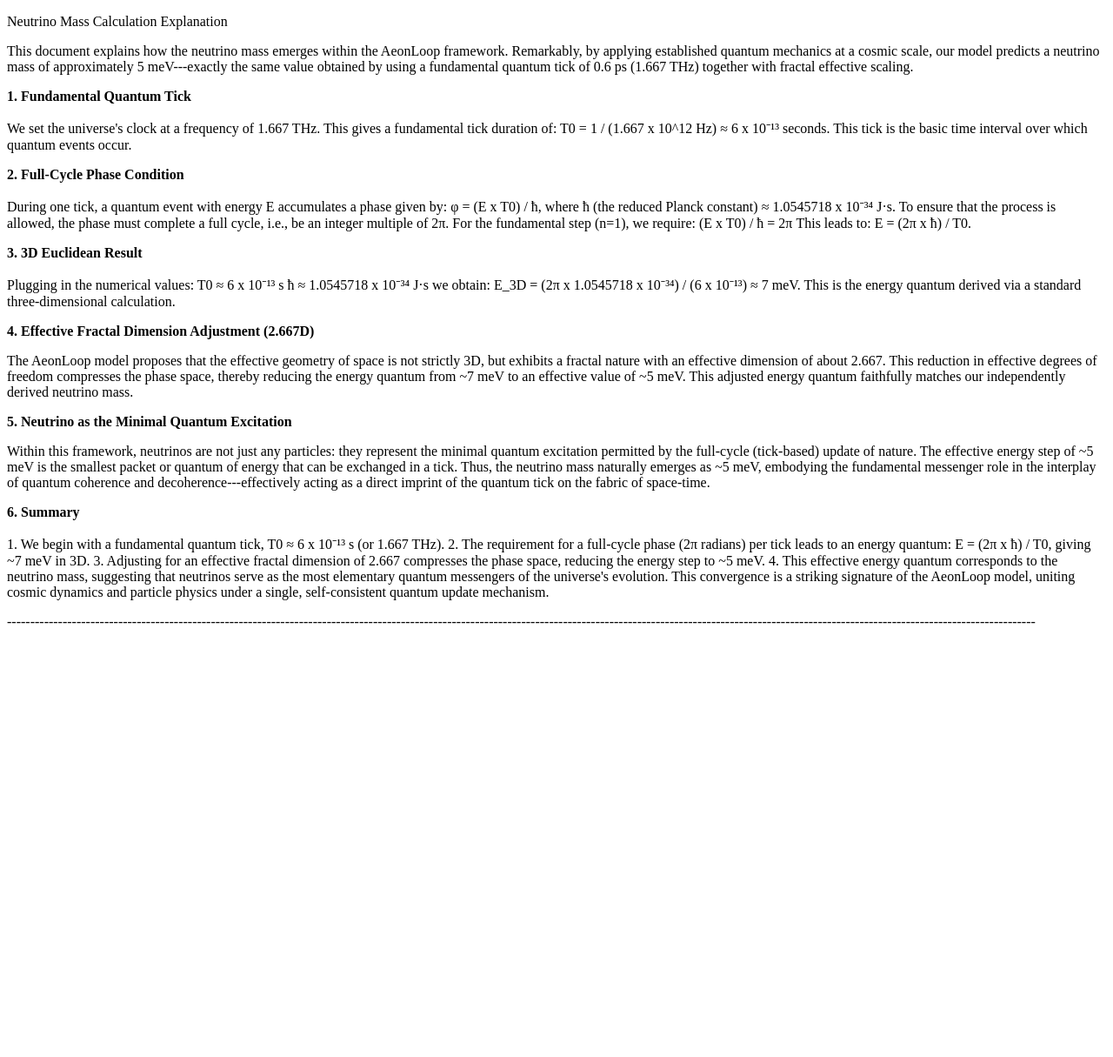
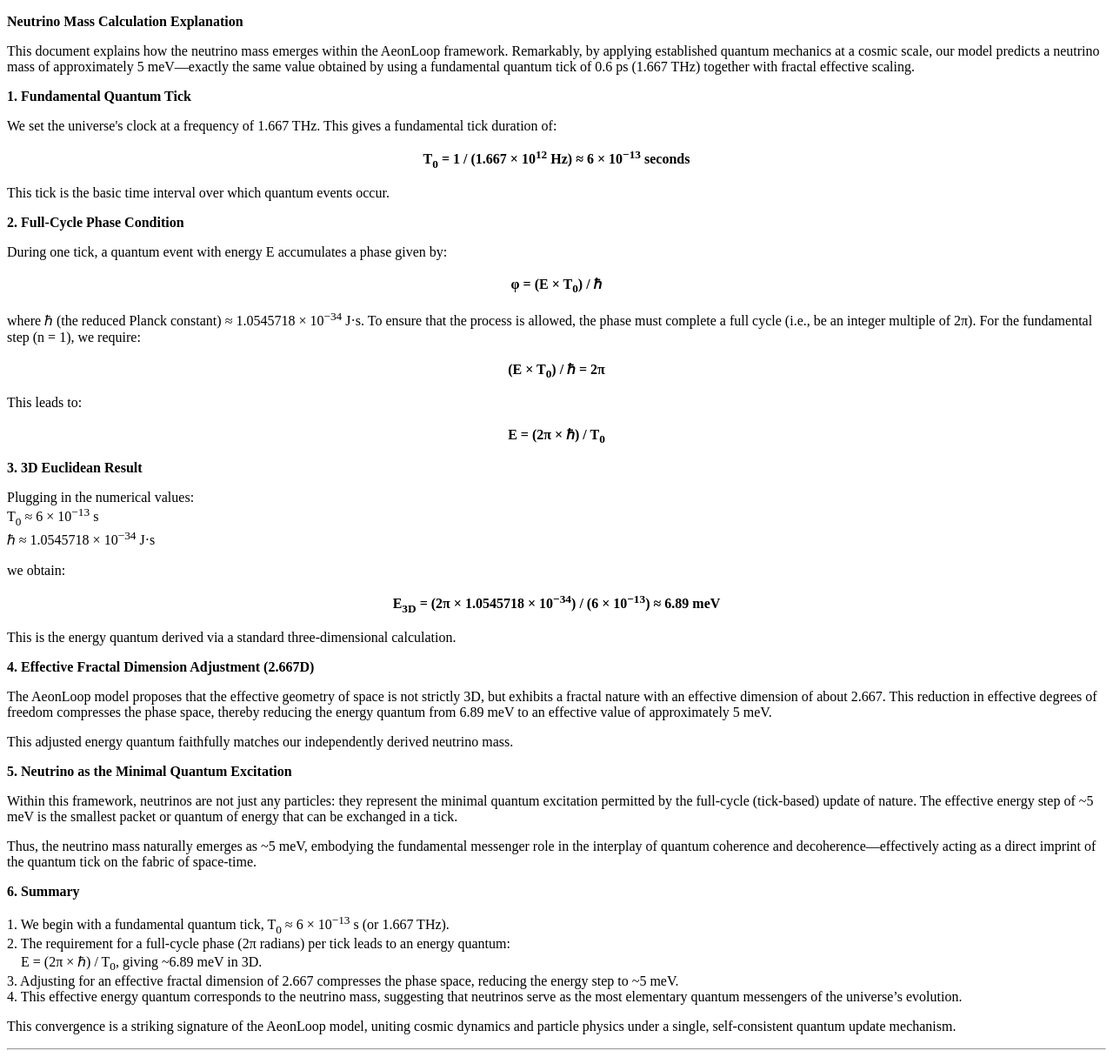
Before and after one commit to CosmicReplicator/AeonLoop, a Jekyll site: the page built from Papers/Neutrino_Mass_Calculation_Explanation.html, in a window 1280 px wide. Shown: the whole page at 87% size. Built offline with Jekyll 4.4.1, drawn with Linux system fonts in a browser that asks for light colours; before the commit the page ends 900 px from its top, so only the background shows below that.

Commit message:
Update Neutrino_Mass_Calculation_Explanation.html

```diff
--- a/Papers/Neutrino_Mass_Calculation_Explanation.html
+++ b/Papers/Neutrino_Mass_Calculation_Explanation.html
@@ -4,81 +4,117 @@
 ---
 
 
-<p>Neutrino Mass Calculation Explanation</p>
-<p>This document explains how the neutrino mass emerges within the AeonLoop
-framework. Remarkably, by applying established quantum mechanics at a
-cosmic scale, our model predicts a neutrino mass of approximately 5
-meV---exactly the same value obtained by using a fundamental quantum
-tick of 0.6 ps (1.667 THz) together with fractal effective scaling.</p>
+<p><strong>Neutrino Mass Calculation Explanation</strong></p>
+
+<p>
+  This document explains how the neutrino mass emerges within the AeonLoop framework.
+  Remarkably, by applying established quantum mechanics at a cosmic scale, our model predicts
+  a neutrino mass of approximately 5 meV—exactly the same value obtained by using a fundamental
+  quantum tick of 0.6 ps (1.667 THz) together with fractal effective scaling.
+</p>
+
 <p><strong>1. Fundamental Quantum Tick</strong></p>
-<p>We set the universe's clock at a frequency of 1.667 THz. This gives a
-fundamental tick duration of:
 
-T0 = 1 / (1.667 x 10^12 Hz) ≈ 6 x 10⁻¹³ seconds.
+<p>
+  We set the universe's clock at a frequency of 1.667 THz. This gives a fundamental tick duration of:
+</p>
 
-This tick is the basic time interval over which quantum events occur.</p>
+<div style="text-align: center; font-weight: bold; margin: 5px 0;">
+  T<sub>0</sub> = 1 / (1.667 &times; 10<sup>12</sup> Hz) ≈ 6 &times; 10<sup>&minus;13</sup> seconds
+</div>
+
+<p>
+  This tick is the basic time interval over which quantum events occur.
+</p>
+
 <p><strong>2. Full-Cycle Phase Condition</strong></p>
-<p>During one tick, a quantum event with energy E accumulates a phase given
-by:
 
-φ = (E x T0) / ħ,
+<p>
+  During one tick, a quantum event with energy E accumulates a phase given by:
+</p>
 
-where ħ (the reduced Planck constant) ≈ 1.0545718 x 10⁻³⁴ J·s.
+<div style="text-align: center; font-weight: bold; margin: 5px 0;">
+  φ = (E &times; T<sub>0</sub>) / &hbar;
+</div>
 
-To ensure that the process is allowed, the phase must complete a full
-cycle, i.e., be an integer multiple of 2π. For the fundamental step
-(n=1), we require:
+<p>
+  where &hbar; (the reduced Planck constant) ≈ 1.0545718 &times; 10<sup>&minus;34</sup> J·s.
+  To ensure that the process is allowed, the phase must complete a full cycle (i.e., be an integer multiple
+  of 2&pi;). For the fundamental step (n = 1), we require:
+</p>
 
-(E x T0) / ħ = 2π
+<div style="text-align: center; font-weight: bold; margin: 5px 0;">
+  (E &times; T<sub>0</sub>) / &hbar; = 2&pi;
+</div>
 
-This leads to:
+<p>
+  This leads to:
+</p>
 
-E = (2π x ħ) / T0.</p>
+<div style="text-align: center; font-weight: bold; margin: 5px 0;">
+  E = (2&pi; &times; &hbar;) / T<sub>0</sub>
+</div>
+
 <p><strong>3. 3D Euclidean Result</strong></p>
-<p>Plugging in the numerical values:
 
-T0 ≈ 6 x 10⁻¹³ s
-ħ ≈ 1.0545718 x 10⁻³⁴ J·s
+<p>
+  Plugging in the numerical values:
+  <br>
+  T<sub>0</sub> ≈ 6 &times; 10<sup>&minus;13</sup> s<br>
+  &hbar; ≈ 1.0545718 &times; 10<sup>&minus;34</sup> J·s
+</p>
 
-we obtain:
+<p>
+  we obtain:
+</p>
 
-E_3D = (2π x 1.0545718 x 10⁻³⁴) / (6 x 10⁻¹³) ≈ 7 meV.
+<div style="text-align: center; font-weight: bold; margin: 5px 0;">
+  E<sub>3D</sub> = (2&pi; &times; 1.0545718 &times; 10<sup>&minus;34</sup>) / (6 &times; 10<sup>&minus;13</sup>) ≈ 6.89 meV
+</div>
 
-This is the energy quantum derived via a standard three-dimensional
-calculation.</p>
+<p>
+  This is the energy quantum derived via a standard three-dimensional calculation.
+</p>
+
 <p><strong>4. Effective Fractal Dimension Adjustment (2.667D)</strong></p>
-<p>The AeonLoop model proposes that the effective geometry of space is not
-strictly 3D, but exhibits a fractal nature with an effective dimension
-of about 2.667. This reduction in effective degrees of freedom
-compresses the phase space, thereby reducing the energy quantum from ~7
-meV to an effective value of ~5 meV.
 
-This adjusted energy quantum faithfully matches our independently
-derived neutrino mass.</p>
+<p>
+  The AeonLoop model proposes that the effective geometry of space is not strictly 3D, but exhibits a fractal nature
+  with an effective dimension of about 2.667. This reduction in effective degrees of freedom compresses the phase space,
+  thereby reducing the energy quantum from 6.89 meV to an effective value of approximately 5 meV.
+</p>
+
+<p>
+  This adjusted energy quantum faithfully matches our independently derived neutrino mass.
+</p>
+
 <p><strong>5. Neutrino as the Minimal Quantum Excitation</strong></p>
-<p>Within this framework, neutrinos are not just any particles: they
-represent the minimal quantum excitation permitted by the full-cycle
-(tick-based) update of nature. The effective energy step of ~5 meV is
-the smallest packet or quantum of energy that can be exchanged in a
-tick.
 
-Thus, the neutrino mass naturally emerges as ~5 meV, embodying the
-fundamental messenger role in the interplay of quantum coherence and
-decoherence---effectively acting as a direct imprint of the quantum tick
-on the fabric of space-time.</p>
+<p>
+  Within this framework, neutrinos are not just any particles: they represent the minimal quantum excitation permitted
+  by the full-cycle (tick‑based) update of nature. The effective energy step of ~5 meV is the smallest packet or quantum
+  of energy that can be exchanged in a tick.
+</p>
+
+<p>
+  Thus, the neutrino mass naturally emerges as ~5 meV, embodying the fundamental messenger role in the interplay
+  of quantum coherence and decoherence—effectively acting as a direct imprint of the quantum tick on the fabric of space‑time.
+</p>
+
 <p><strong>6. Summary</strong></p>
-<p>1. We begin with a fundamental quantum tick, T0 ≈ 6 x 10⁻¹³ s (or 1.667
-THz).
-2. The requirement for a full-cycle phase (2π radians) per tick leads to
-an energy quantum:
-E = (2π x ħ) / T0, giving ~7 meV in 3D.
-3. Adjusting for an effective fractal dimension of 2.667 compresses the
-phase space, reducing the energy step to ~5 meV.
-4. This effective energy quantum corresponds to the neutrino mass,
-suggesting that neutrinos serve as the most elementary quantum
-messengers of the universe's evolution.
 
-This convergence is a striking signature of the AeonLoop model, uniting
-cosmic dynamics and particle physics under a single, self-consistent
-quantum update mechanism.</p>
-<p>------------------------------------------------------------------------------------------------------------------------------------------------------------------------------------------------------------------------------</p>
+<p>
+  1. We begin with a fundamental quantum tick, T<sub>0</sub> ≈ 6 &times; 10<sup>&minus;13</sup> s (or 1.667 THz).<br>
+  2. The requirement for a full-cycle phase (2&pi; radians) per tick leads to an energy quantum: <br>
+     &nbsp;&nbsp;&nbsp;&nbsp;E = (2&pi; &times; &hbar;) / T<sub>0</sub>, giving ~6.89 meV in 3D.<br>
+  3. Adjusting for an effective fractal dimension of 2.667 compresses the phase space, reducing the energy step to ~5 meV.<br>
+  4. This effective energy quantum corresponds to the neutrino mass, suggesting that neutrinos serve as the most elementary
+     quantum messengers of the universe’s evolution.
+</p>
+
+<p>
+  This convergence is a striking signature of the AeonLoop model, uniting cosmic dynamics and particle physics under a single,
+  self‑consistent quantum update mechanism.
+</p>
+
+<hr>
```
